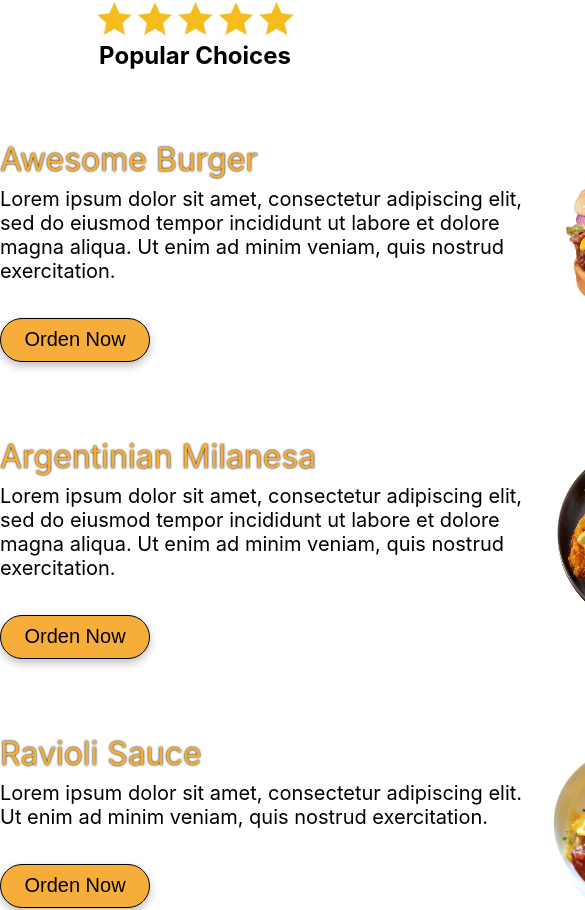
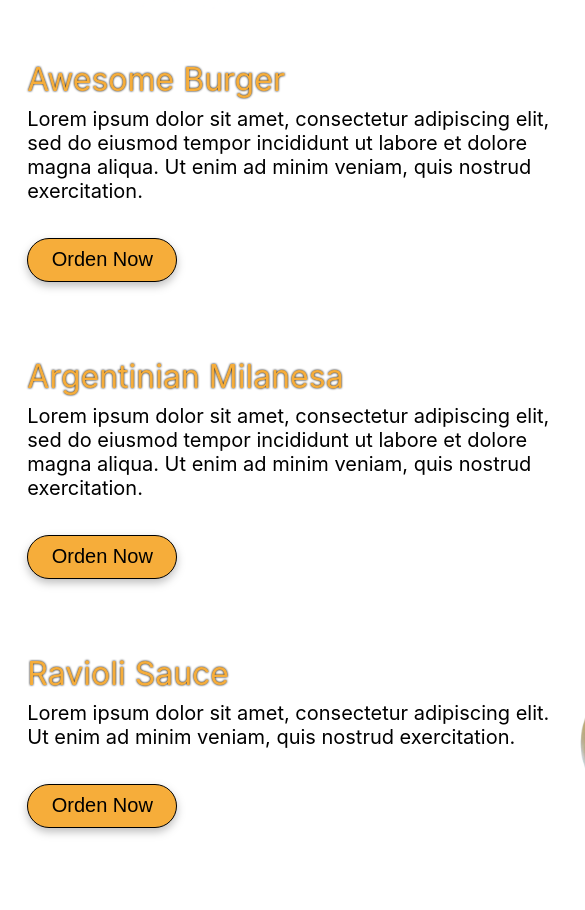
Before and after one commit to JaviK07/LittleLemonV2, a React (Create React App) app: page / in a window 390 px wide. Shown: the part 925-1835 px from the top of the page, 585 px wide, since content can reach past the window. Built offline with nearby package versions, Linux system fonts and the light colour scheme.

Commit message:
media queries aside

```diff
--- a/src/styles/Aside.module.css
+++ b/src/styles/Aside.module.css
@@ -1,224 +1,5 @@
-/* .fivestars{
-    position: absolute;
-    width: 254px;
-    left: calc(51.3% - 264px/2);
-    top: 1150px;
-    bottom: 94.01%;
-}
-.aside__h2{
-    position: absolute;
-    width: max-content;
-    left: calc(50% - 264px/2);
+.asideContainer{
 
-    top: 1200px;
-    font-size: 40px;
-}
-.foodContainer{
-position: relative;
-width: 850px;
-height: max-content;
-top: 1400px;
-left: calc(20% - 264px/2);
-
-}
-.burguerContainer{
-    margin-bottom: -150px;
-}
-.burguerImg{
-height: 200px;
-width: 300px;
-position: relative;
-bottom: 200px;
-left: calc(72% - 264px/2);
-}
-.burguer__p{
-width:526px;
-font-size: 20px;
-font-family: 'Inter';
-font-style: normal;
-font-weight: 400;
-font-size: 20px;
-line-height: 24px;
-color: #000000;
-
-}
-.burguer__h3{
-filter: drop-shadow(0px 0px 1px rgba(0, 0, 0, 1));
-width: 281px;
-font-size: 32px;
-font-family: 'Inter';
-font-style: normal;
-font-weight: 400;
-font-size: 32px;
-line-height: 39px;
-margin-bottom: 10px;
-color: #F6AD3A;
-}
-.burguer__button{
-filter: drop-shadow(0px 4px 4px rgba(0, 0, 0, 0.25));
-width: 150px;
-height: 44px;
-text-align: center;
-justify-content: center;
-align-items: center;
-font-size: 20px;
-background: #F6AD3A;
-border: 1px solid #000000;
-border-radius: 50px;
-cursor: pointer;
-}
-
-.milanesaContainer{
-    margin-bottom: -150px;
-}
-.milanesaImg{
-    height: 200px;
-    width: 300px;
-    position: relative;
-    bottom: 180px;
-    left: calc(67% - 264px/2);
-}
-.milanesa__p{
-    width:526px;
-    font-size: 20px;
-    font-family: 'Inter';
-    font-style: normal;
-    font-weight: 400;
-    font-size: 20px;
-    line-height: 24px;
-    color: #000000;
-}
-.milanesa__h3{
-    filter: drop-shadow(0px 0px 1px rgba(0, 0, 0, 1));
-    width: 281px;
-    font-size: 32px;
-    font-family: 'Inter';
-    font-style: normal;
-    font-weight: 400;
-    font-size: 32px;
-    line-height: 39px;
-    margin-bottom: 10px;
-    color: #F6AD3A;
-}
-.milanesa__button{
-    filter: drop-shadow(0px 4px 4px rgba(0, 0, 0, 0.25));
-    width: 150px;
-    height: 44px;
-    text-align: center;
-    justify-content: center;
-    align-items: center;
-    font-size: 20px;
-    background: #F6AD3A;
-    border: 1px solid #000000;
-    border-radius: 50px;
-    cursor: pointer;
-    }
-
-.milanesaImg{
-    height: 200px;
-    width: 300px;
-    position: relative;
-    bottom: 180px;
-    left: calc(67% - 264px/2);
-}
-.milanesa__p{
-    width:526px;
-    font-size: 20px;
-    font-family: 'Inter';
-    font-style: normal;
-    font-weight: 400;
-    font-size: 20px;
-    line-height: 24px;
-    color: #000000;
-}
-.milanesa__h3{
-    filter: drop-shadow(0px 0px 1px rgba(0, 0, 0, 1));
-    width: 281px;
-    font-size: 32px;
-    font-family: 'Inter';
-    font-style: normal;
-    font-weight: 400;
-    font-size: 32px;
-    line-height: 39px;
-    margin-bottom: 10px;
-    color: #F6AD3A;
-}
-.milanesa__button{
-    filter: drop-shadow(0px 4px 4px rgba(0, 0, 0, 0.25));
-    width: 150px;
-    height: 44px;
-    text-align: center;
-    justify-content: center;
-    align-items: center;
-    font-size: 20px;
-    background: #F6AD3A;
-    border: 1px solid #000000;
-    border-radius: 50px;
-    cursor: pointer;
-    }
-
-    /*
-.ravioliContainer{
- margin-bottom: -150px;
-}
-.ravioliImg{
-height: 200px;
-width: 250px;
-position: relative;
-bottom: 180px;
-left: calc(75% - 264px/2);
-}
-.ravioli__p{
-width:526px;
-font-size: 20px;
-font-family: 'Inter';
-font-style: normal;
-font-weight: 400;
-font-size: 20px;
-line-height: 24px;
-color: #000000;
-}
-.ravioli__h3{
-filter: drop-shadow(0px 0px 1px rgba(0, 0, 0, 1));
-width: 281px;
-font-size: 32px;
-font-family: 'Inter';
-font-style: normal;
-font-weight: 400;
-font-size: 32px;
-line-height: 39px;
-margin-bottom: 10px;
-color: #F6AD3A;
-}
-.ravioli__button{
-filter: drop-shadow(0px 4px 4px rgba(0, 0, 0, 0.25));
-width: 150px;
-height: 44px;
-text-align: center;
-justify-content: center;
-align-items: center;
-font-size: 20px;
-background: #F6AD3A;
-border: 1px solid #000000;
-border-radius: 50px;
-cursor: pointer;
-}
-
-/*
-.empanadaContainer{
-
-}
-.empanadaImg{
-height: 200px;
-width: 250px;
-position: relative;
-bottom: 180px;
-left: calc(77.5% - 264px/2);
-}
-
- */
- .asideContainer{
-    margin-top: 30rem;
  }
  .popularContainer{
     display: flex;
@@ -226,6 +7,7 @@ left: calc(77.5% - 264px/2);
     flex-direction: column;
     align-items: center;
     height: max-content;
+    margin-top: -10rem;
  }
  .fivestars{
     width: 254px;
@@ -241,7 +23,6 @@ left: calc(77.5% - 264px/2);
     justify-content: center;
     align-items: center;
     justify-content: space-evenly;
-
     margin-top: 70px;
 }
 
@@ -442,3 +223,40 @@ cursor: pointer;
     display: flex;
     margin-bottom: 75px;
 }
+
+@media (max-width: 1444px) {
+.popularContainer{
+    margin-top: 0rem;
+ }
+}
+@media (max-width: 1100px) {
+    .popularContainer{
+        margin-top: 40em;
+     }
+    }
+    @media (max-width: 850px) {
+        .popularContainer{
+            margin-top: 25em;
+         }
+         .burguerContainer{
+            display: flex;
+            margin-bottom: 75px;
+            margin-left: 7%;
+        }
+        .empanadaContainer{
+            display: flex;
+            margin-bottom: 75px;
+            margin-left: 7%;
+        }
+        .ravioliContainer{
+            display: flex;
+            margin-right: 25px;
+            margin-bottom: 75px;
+            margin-left: 7%;
+        }
+        .milanesaContainer{
+            display: flex;
+            margin-bottom: 75px;
+            margin-left: 7%;
+        }
+        }
```
